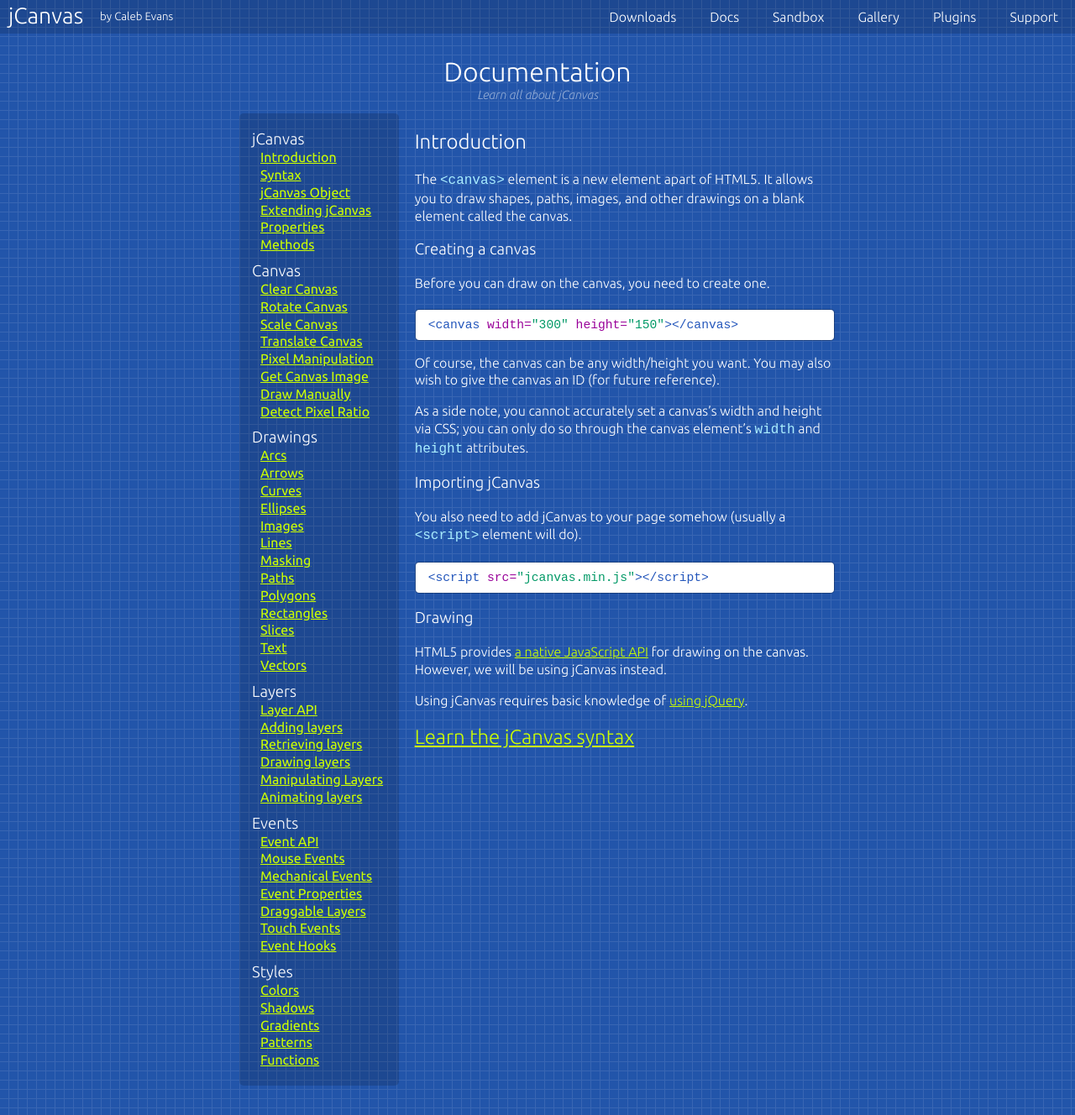
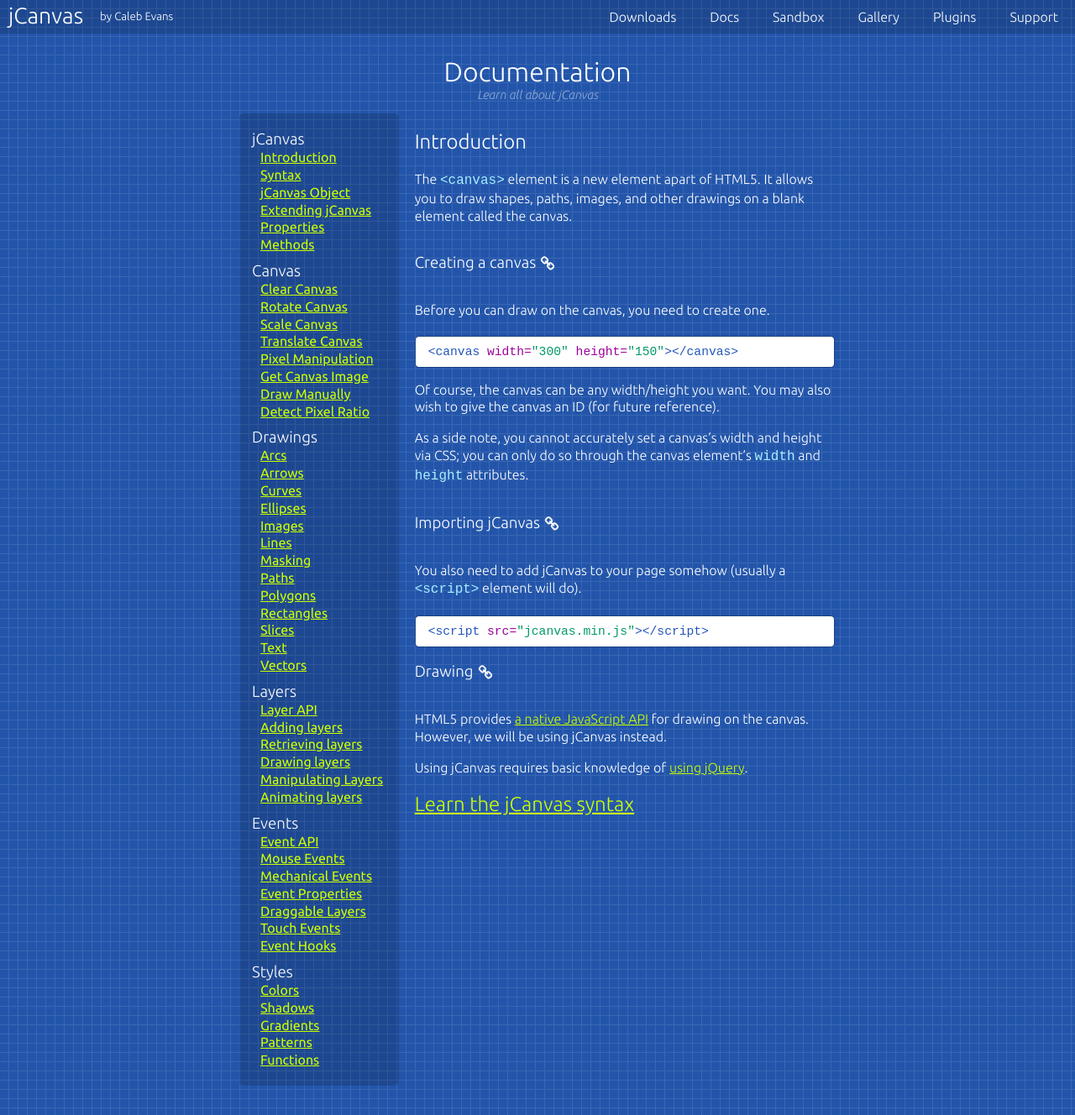
Before and after one commit to caleb531/jcanvas-website, a Jekyll site: the page built from _core_docs/introduction.md, in a window 1280 px wide. Shown: the whole page at 84% size. Built offline with Jekyll 4.4.1, drawn with Linux system fonts in a browser that asks for light colours; some web fonts are replaced.

Commit message:
Add anchor link next to each doc subsection

```diff
--- a/_includes/footer.html
+++ b/_includes/footer.html
@@ -0,0 +1,4 @@
+<script src="https://cdnjs.cloudflare.com/ajax/libs/jquery/2.2.3/jquery.min.js"></script>
+{% if page.collection == 'core_docs' or page.collection == 'plugin_docs' %}
+  <script src="{{ site.baseurl }}/assets/scripts/docs.js"></script>
+{% endif %}
--- a/_sass/_docs.scss
+++ b/_sass/_docs.scss
@@ -63,14 +63,8 @@
     margin-left: 0;
   }
   h3 {
+    display: inline-block;
     position: relative;
-    &:hover {
-      text-decoration: underline;
-    }
-  }
-  a.subsection {
-    color: #fff;
-    text-decoration: none;
   }
 }
 
@@ -139,3 +133,22 @@
     font-size: 12pt;
   }
 }
+
+// Anchor link to a particular subsection
+.subsection-link {
+  $size: 18px;
+  $offset-x: 5px;
+  $offset-y: 1px;
+  // display: none;
+  position: absolute;
+  top: 50%;
+  right: -($size + $offset-x);
+  width: $size;
+  height: $size;
+  margin-top: -($size / 2) + $offset-y;
+  background-image: url('../images/chain.svg');
+  background-size: $size;
+  h3:hover & {
+    display: block;
+  }
+}
--- /dev/null
+++ b/assets/scripts/docs.js
@@ -0,0 +1,10 @@
+(function() {
+$(document).ready(function() {
+
+// Add anchor link to every subsection for easy access later
+$('#docs-section').find('h3').each(function () {
+  $(this).append('<a href="#' + this.id + '" class="subsection-link"></a>');
+});
+
+});
+}());
```
